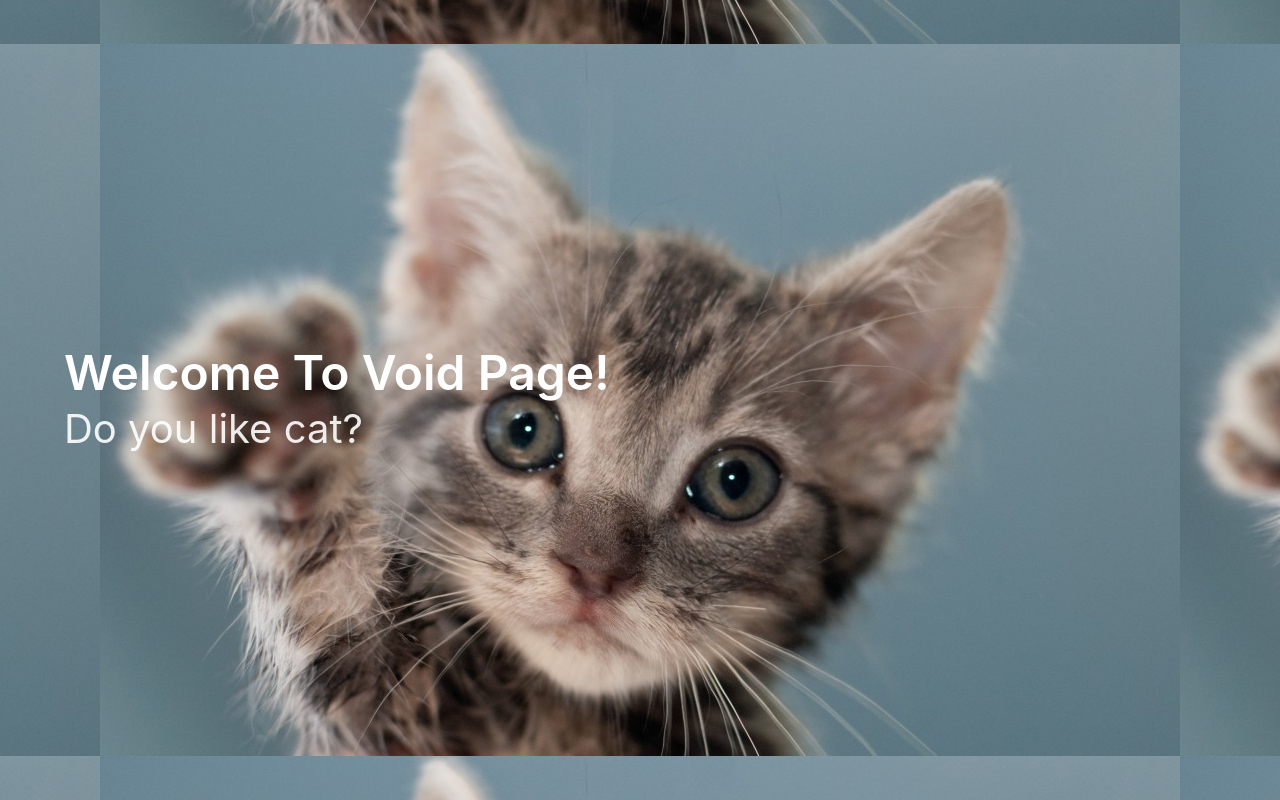
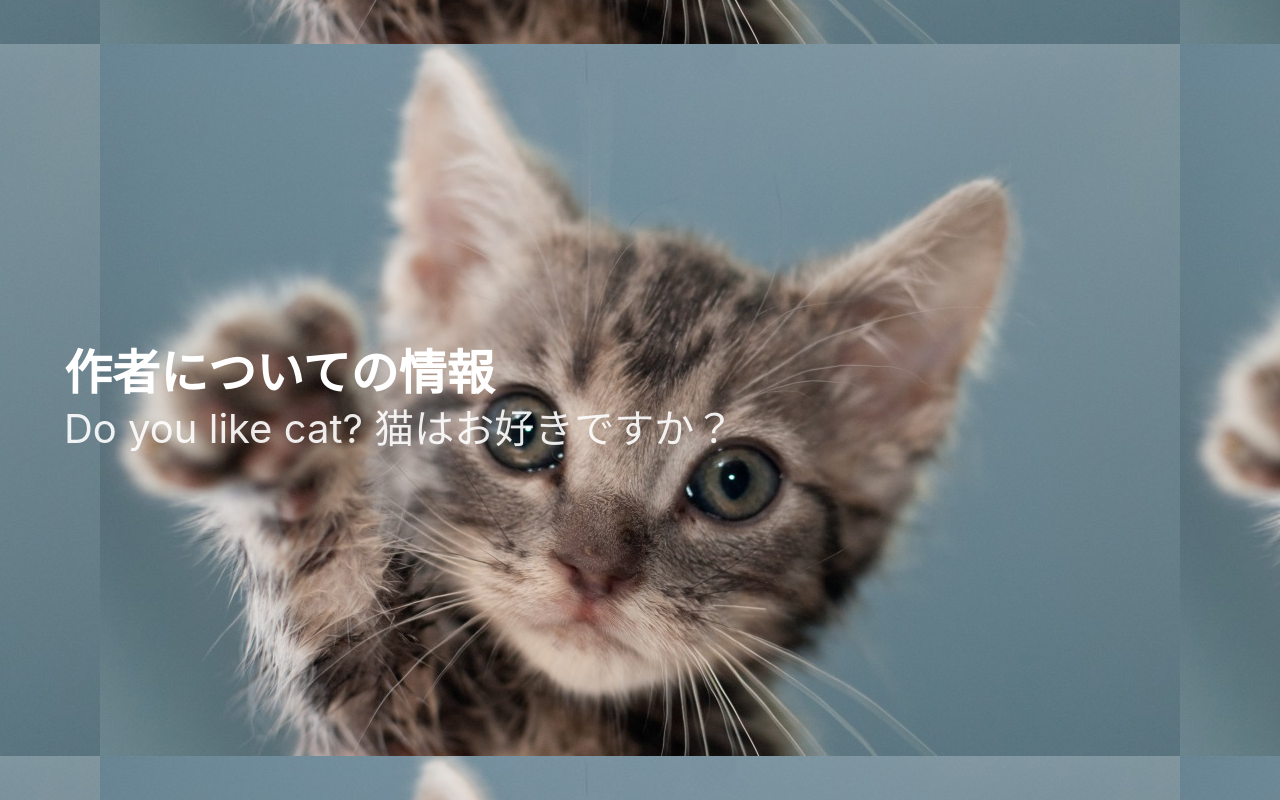
Before and after one commit to nezuu2/github.io, a plain HTML site: page Find out more.html in a window 1280 px wide. Drawn offline with nearby package versions, Linux system fonts and the light colour scheme.

Commit message:
Update Find out more.html

```diff
--- a/Find out more.html
+++ b/Find out more.html
@@ -10,10 +10,10 @@
         <div class="hero-body">
         <div class="container">
             <h1 class="title is-size-1">
-             Welcome To Void Page!
+             作者についての情報
             </h1>
             <h2 class="subtitle is-size-2">
-             Do you like cat?
+             Do you like cat? 猫はお好きですか？
             </h2>
         </div>
         </div>
```
